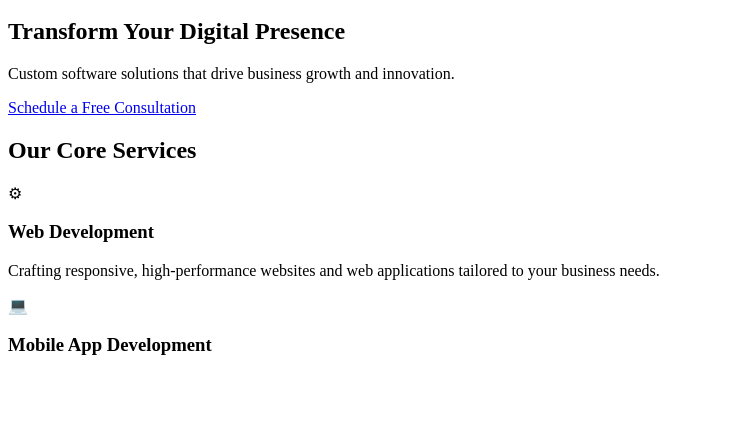
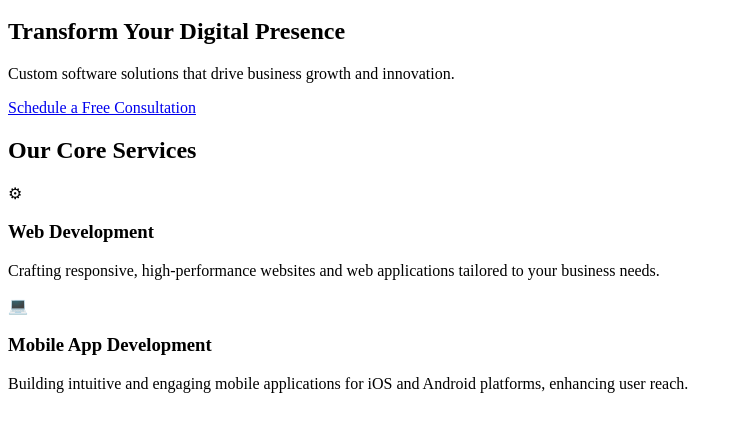
Before and after one commit to ShuaibuPassionateProgrammer/LandingPage, a plain HTML site: page index.html in a window 1280 px wide. Shown: the part 98-530 px from the top of the page, without its empty margins (0-743 px from the left). Drawn offline with Linux system fonts and the light colour scheme.

Commit message:
Working on Landing Page Structure

```diff
--- a/index.html
+++ b/index.html
@@ -39,6 +39,7 @@
                     </div>
                     <div class="feature-card">
                         <div class="feature-icon">&#128187;</div> <h3>Mobile App Development</h3>
+                        <p>Building intuitive and engaging mobile applications for iOS and Android platforms, enhancing user reach.</p>
                     </div>
                 </div>
             </div>
```
